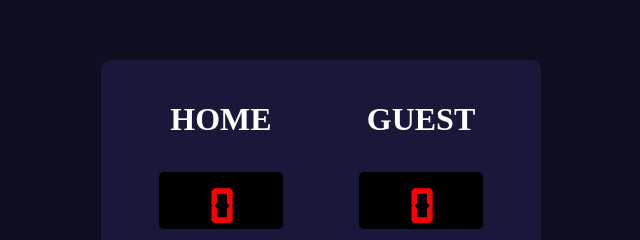
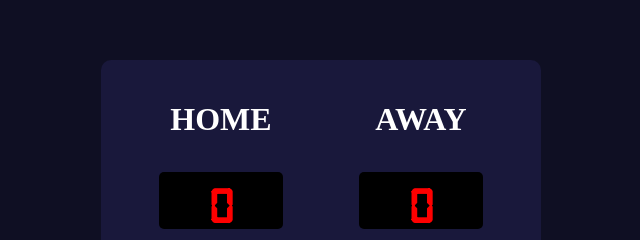
Before and after one commit to dinesh6282283/basketball-scorecard, a plain HTML site: page index.html in a window 1280 px wide. Shown: the part 204-444 px from the top of the page, 319-959 px from the left. Drawn offline with Linux system fonts and the light colour scheme.

Commit message:
update index.html

```diff
--- a/index.html
+++ b/index.html
@@ -15,7 +15,7 @@
       </div>
 
       <div class="box">
-        <h1 class="name">GUEST</h1>
+        <h1 class="name">AWAY</h1>
         <h1 class="score" id="guest-score">0</h1>
         <button onclick="plus_one_g()">+1</button>
         <button onclick="plus_two_g()">+2</button>
```
